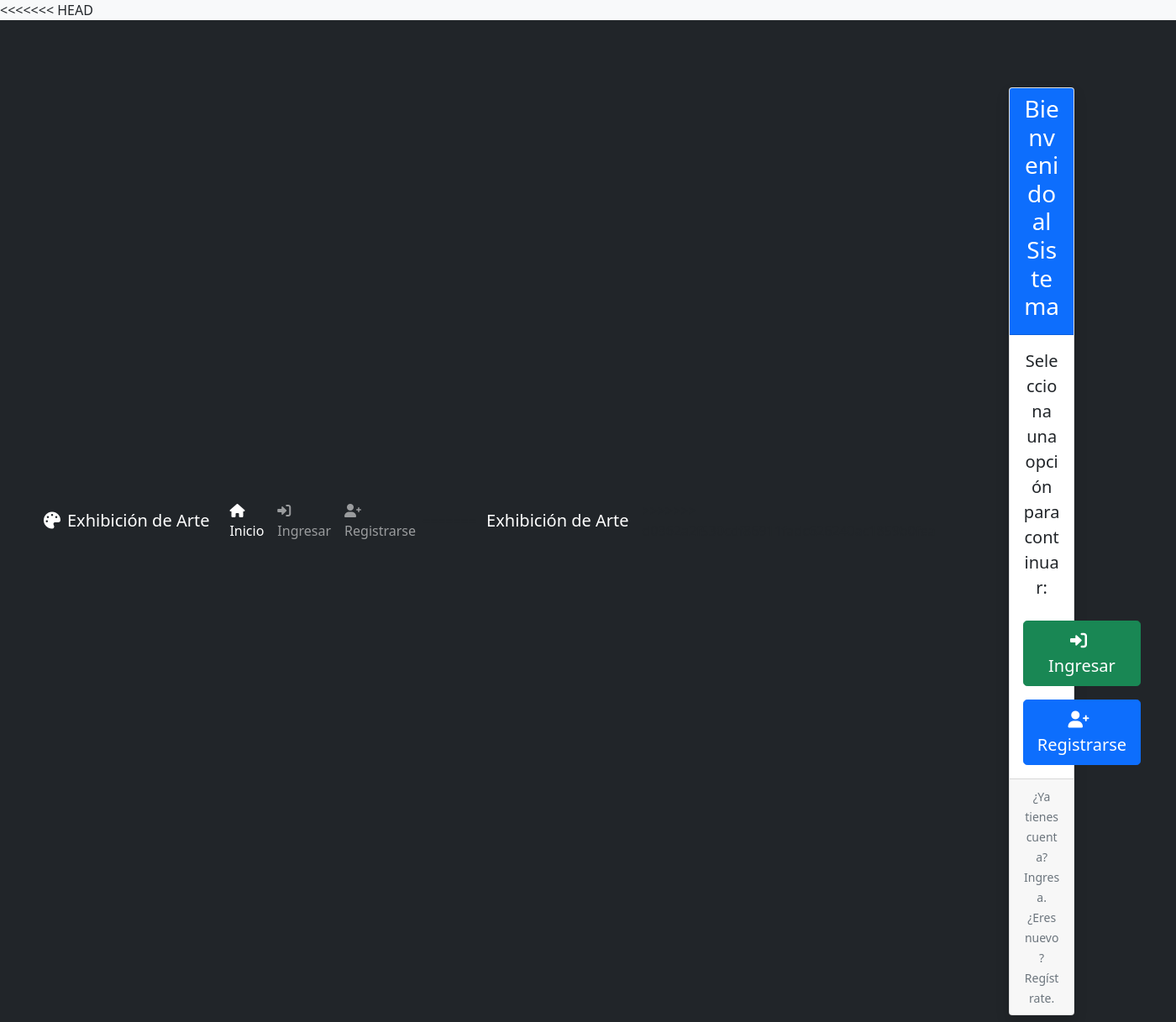
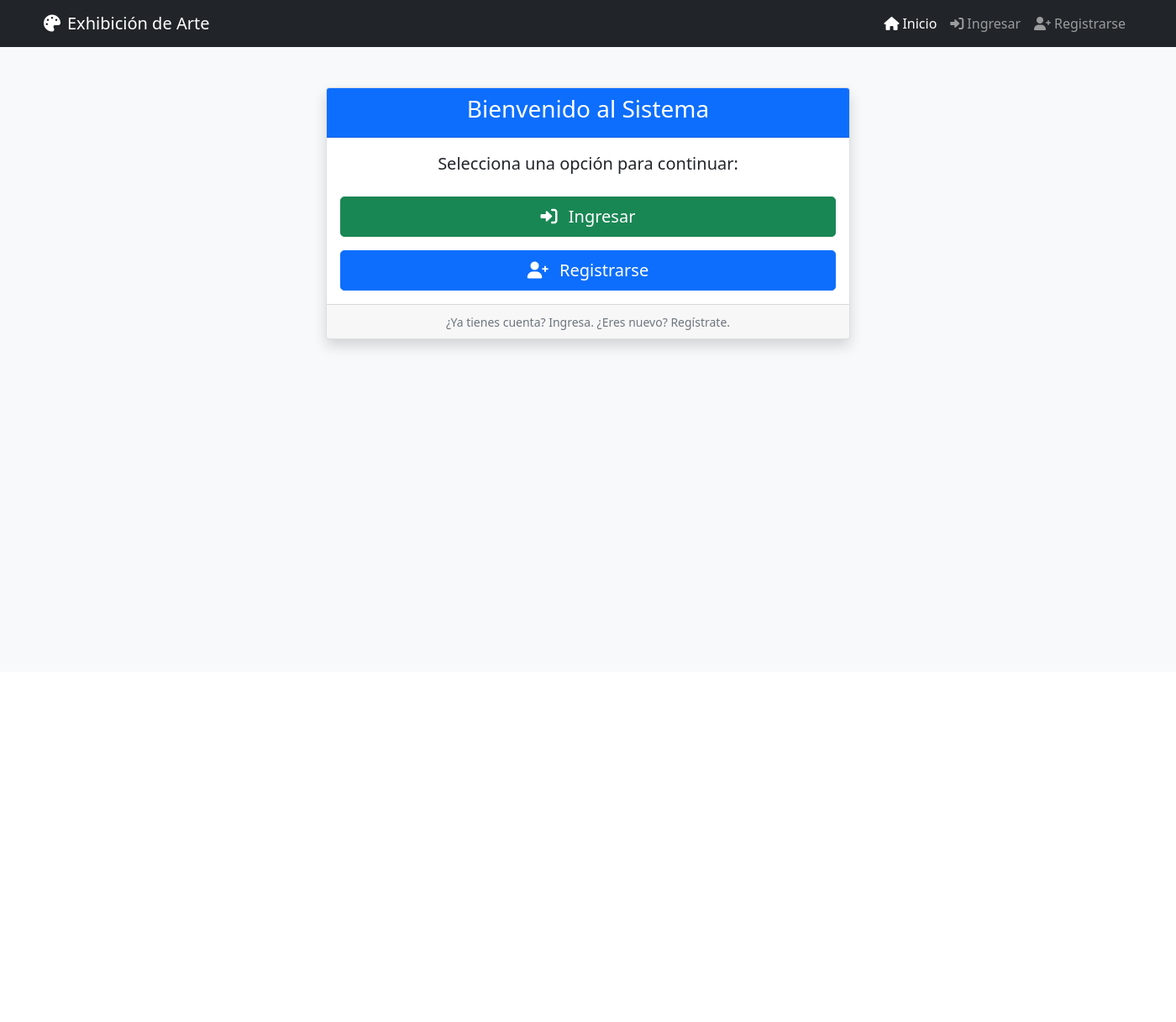
Before and after one commit to lacontraintuitiva/colapsAndo, a Flask app: page / in a window 1400 px wide. Shown: the whole page at 84% size. After the commit the page ends 420 px from the top, so only its background shows below. Run offline with Flask 3, Linux system fonts and the light colour scheme; some libraries are stand-ins or nearby versions.

Commit message:
Resolver conflictos de merge - agregar navegación completa

```diff
--- a/templates/base.html
+++ b/templates/base.html
@@ -6,7 +6,6 @@
     <title>Gestor de Convocados</title>
     <link href="https://cdn.jsdelivr.net/npm/bootstrap@5.1.3/dist/css/bootstrap.min.css" rel="stylesheet">
     <link href="{{ url_for('static', filename='css/style.css') }}" rel="stylesheet">
-<<<<<<< HEAD
     <link rel="stylesheet" href="https://cdnjs.cloudflare.com/ajax/libs/font-awesome/6.0.0/css/all.min.css">
 </head>
 <body class="bg-light">
@@ -51,14 +50,6 @@
                     </a>
                 {% endif %}
             </div>
-=======
-</head>
-<body class="bg-light">
-    <nav class="navbar navbar-expand-lg navbar-dark bg-dark">
-        <div class="container">
-            <a class="navbar-brand" href="/">Exhibición de Arte</a>
-            <!-- Menú de navegación -->
->>>>>>> d0362a2f530cdf86911fadc626240ac1859b0fea
         </div>
     </nav>
 
```
